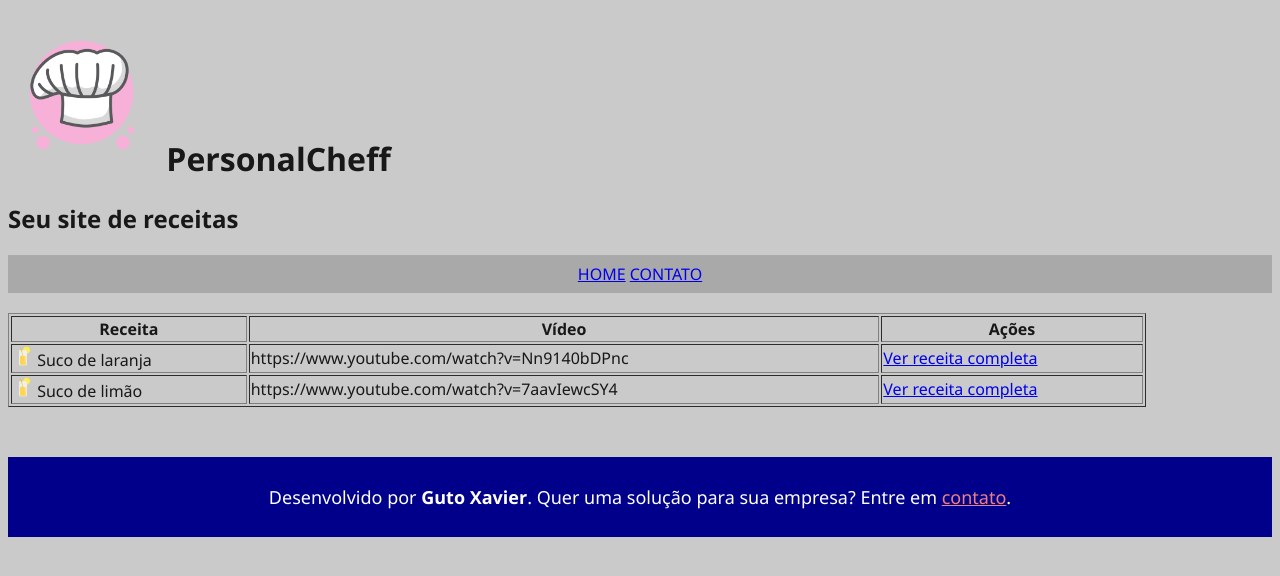
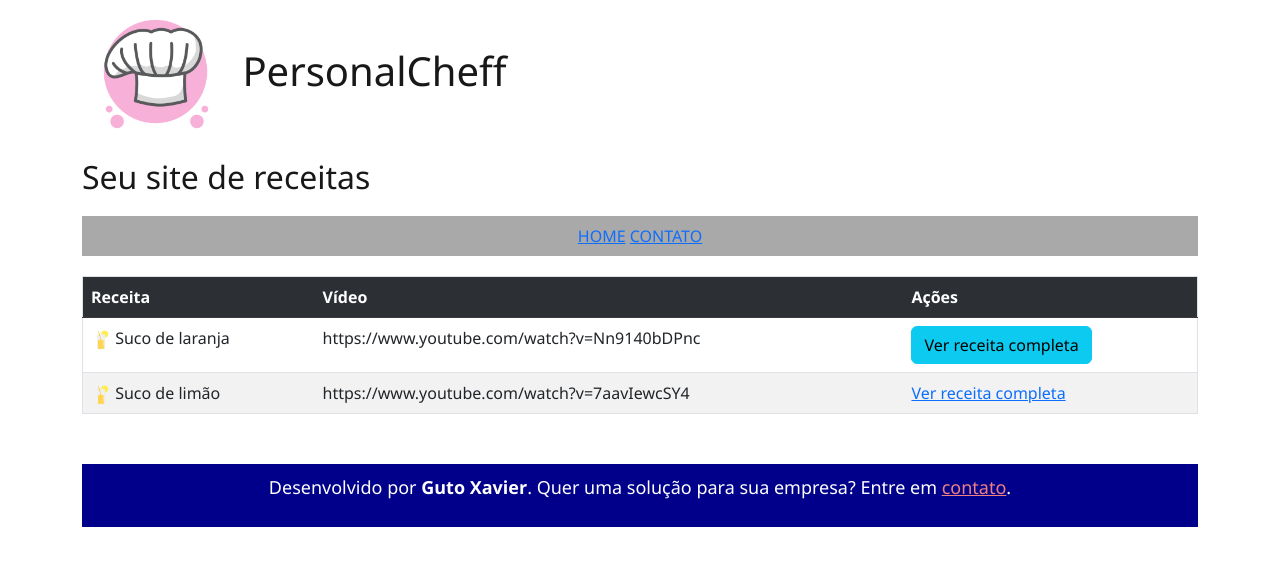
Before and after one commit to gutoffline/PersonalCheff, a Django app: page / in a window 1280 px wide. Shown: the top 576 px of the page. Run offline with Django 3.2, Linux system fonts and the light colour scheme.

Commit message:
inserção do bootstrap e formatação da aplicação

```diff
--- a/PersonalCheffProj/PersonalCheffProj/static/estilos.css
+++ b/PersonalCheffProj/PersonalCheffProj/static/estilos.css
@@ -1,5 +1,4 @@
 body{
-    background-color: #cacaca;
     color: #181818;
     font-family: 'Segoe UI';
 }
--- a/PersonalCheffProj/receitas/templates/base.html
+++ b/PersonalCheffProj/receitas/templates/base.html
@@ -1,17 +1,25 @@
 {% load static %}
 <!DOCTYPE html>
 <html lang="pt-br">
+
 <head>
     <meta charset="UTF-8">
     <meta http-equiv="X-UA-Compatible" content="IE=edge">
     <meta name="viewport" content="width=device-width, initial-scale=1.0">
     <title>PersonalCheff</title>
+    <link href="https://cdn.jsdelivr.net/npm/bootstrap@5.2.1/dist/css/bootstrap.min.css" rel="stylesheet"
+        integrity="sha384-iYQeCzEYFbKjA/T2uDLTpkwGzCiq6soy8tYaI1GyVh/UjpbCx/TYkiZhlZB6+fzT" crossorigin="anonymous">
+
     <link rel="stylesheet" href="{% static 'estilos.css' %}">
     <link rel="shortcut icon" href="{% static 'logo.png' %}" type="image/x-icon">
 </head>
+
 <body>
-   {% block content %}
+    <main class="container">
+        {% block content %}
 
-   {% endblock %}
+        {% endblock %}
+    </main>
 </body>
+
 </html>
--- a/PersonalCheffProj/receitas/templates/index.html
+++ b/PersonalCheffProj/receitas/templates/index.html
@@ -3,8 +3,8 @@
 {% block content %}
 {% include 'partials/header.html' %}
 {% include 'partials/menu.html' %}
-    <table border="1" class="tabela-receitas">
-        <tr>
+    <table border="1" class="table table-striped table-hover">
+        <tr class="table-dark">
             <th>Receita</th>
             <th>Vídeo</th>
             <th>Ações</th>
@@ -15,7 +15,7 @@
                 Suco de laranja
             </td>
             <td>https://www.youtube.com/watch?v=Nn9140bDPnc</td>
-            <td><a href="{% url 'sucodelaranja' %}">Ver receita completa</a></td>
+            <td><a href="{% url 'sucodelaranja' %}" class="btn btn-info">Ver receita completa</a></td>
         </tr>
         <tr>
             <td>
```
